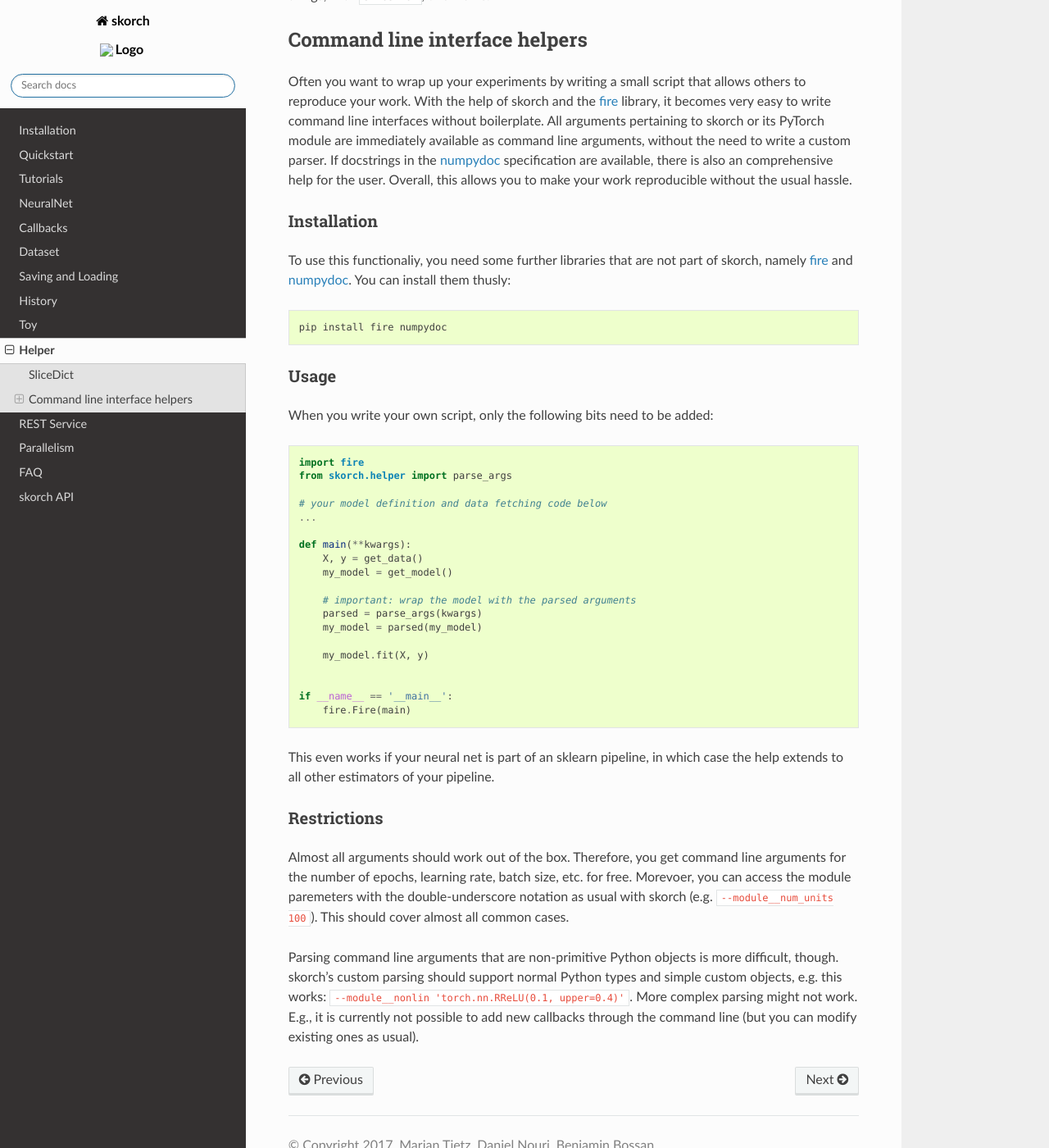
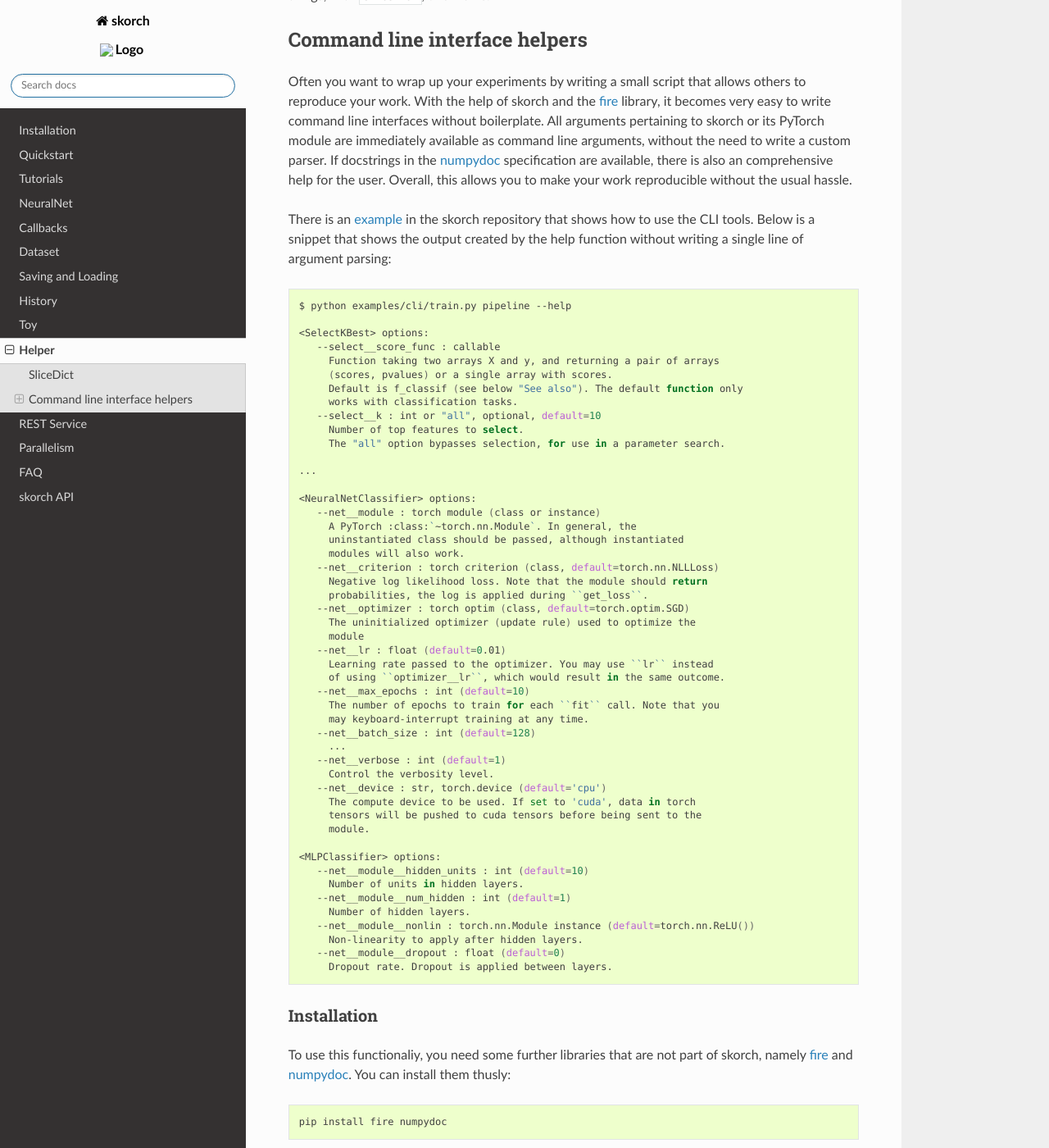
Before and after one commit to skorch-dev/skorch, a Sphinx documentation site: the page built from docs/user/helper.rst, in a window 1280 px wide and 1400 px high, scrolled down 405 px. Shown: the whole window at 82% size. Built offline with Sphinx 7.4.7 and the Read the Docs theme 2.0.0, drawn with Linux system fonts in a browser that asks for light colours.

Commit message:
Extend and adjust README and docs.

```diff
--- a/docs/user/helper.rst
+++ b/docs/user/helper.rst
@@ -31,6 +31,62 @@ arguments, without the need to write a custom parser. If docstrings in
 the numpydoc_ specification are available, there is also an
 comprehensive help for the user. Overall, this allows you to make your
 work reproducible without the usual hassle.
+
+There is an example_ in the skorch repository that shows how to use
+the CLI tools. Below is a snippet that shows the output created by the
+help function without writing a single line of argument parsing:
+
+.. code:: bash
+
+    $ python examples/cli/train.py pipeline --help
+
+    <SelectKBest> options:
+       --select__score_func : callable
+         Function taking two arrays X and y, and returning a pair of arrays
+         (scores, pvalues) or a single array with scores.
+         Default is f_classif (see below "See also"). The default function only
+         works with classification tasks.
+       --select__k : int or "all", optional, default=10
+         Number of top features to select.
+         The "all" option bypasses selection, for use in a parameter search.
+
+    ...
+
+    <NeuralNetClassifier> options:
+       --net__module : torch module (class or instance)
+         A PyTorch :class:`~torch.nn.Module`. In general, the
+         uninstantiated class should be passed, although instantiated
+         modules will also work.
+       --net__criterion : torch criterion (class, default=torch.nn.NLLLoss)
+         Negative log likelihood loss. Note that the module should return
+         probabilities, the log is applied during ``get_loss``.
+       --net__optimizer : torch optim (class, default=torch.optim.SGD)
+         The uninitialized optimizer (update rule) used to optimize the
+         module
+       --net__lr : float (default=0.01)
+         Learning rate passed to the optimizer. You may use ``lr`` instead
+         of using ``optimizer__lr``, which would result in the same outcome.
+       --net__max_epochs : int (default=10)
+         The number of epochs to train for each ``fit`` call. Note that you
+         may keyboard-interrupt training at any time.
+       --net__batch_size : int (default=128)
+         ...
+       --net__verbose : int (default=1)
+         Control the verbosity level.
+       --net__device : str, torch.device (default='cpu')
+         The compute device to be used. If set to 'cuda', data in torch
+         tensors will be pushed to cuda tensors before being sent to the
+         module.
+
+    <MLPClassifier> options:
+       --net__module__hidden_units : int (default=10)
+         Number of units in hidden layers.
+       --net__module__num_hidden : int (default=1)
+         Number of hidden layers.
+       --net__module__nonlin : torch.nn.Module instance (default=torch.nn.ReLU())
+         Non-linearity to apply after hidden layers.
+       --net__module__dropout : float (default=0)
+         Dropout rate. Dropout is applied between layers.
 
 Installation
 ^^^^^^^^^^^^
@@ -97,3 +153,4 @@ as usual).
 
 .. _fire: https://github.com/google/python-fire
 .. _numpydoc: https://github.com/numpy/numpydoc
+.. _example: https://github.com/dnouri/skorch/tree/master/examples/cli
```
Also changed, not shown: examples/cli/README.md.
